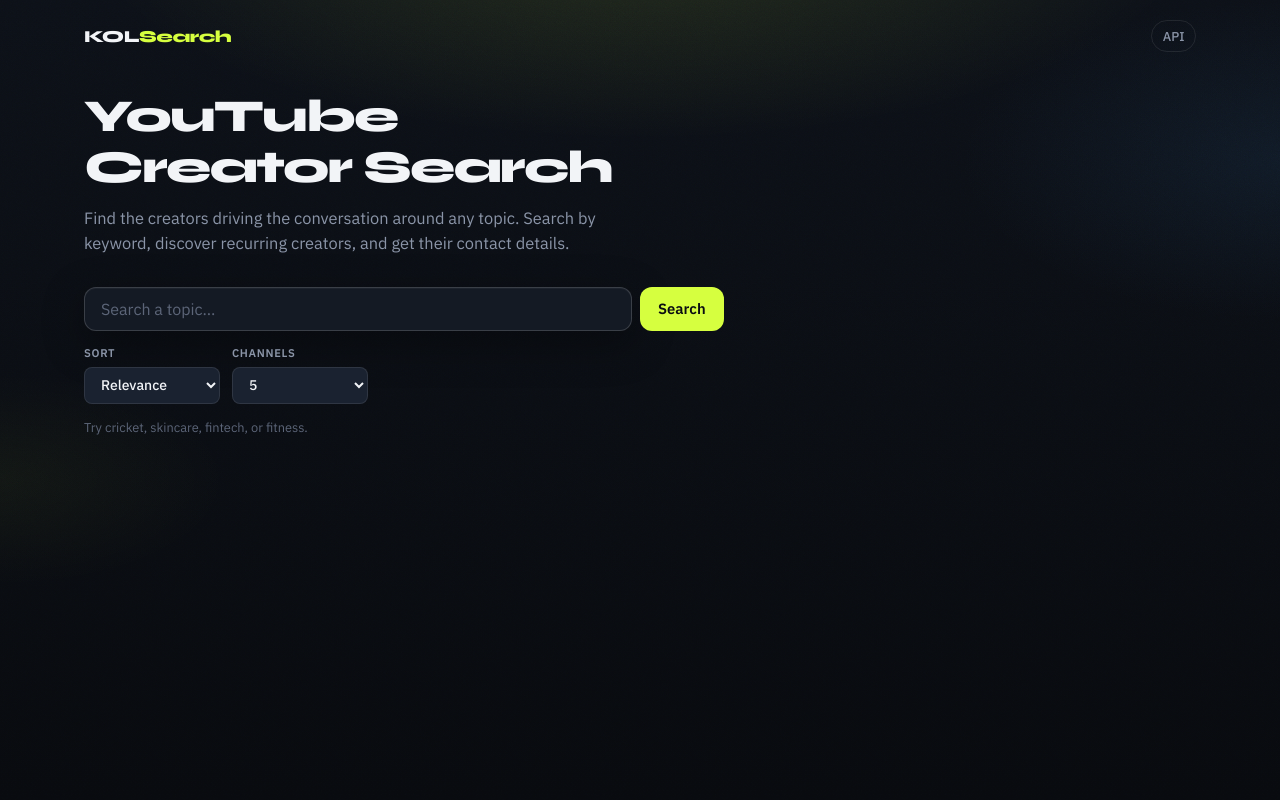
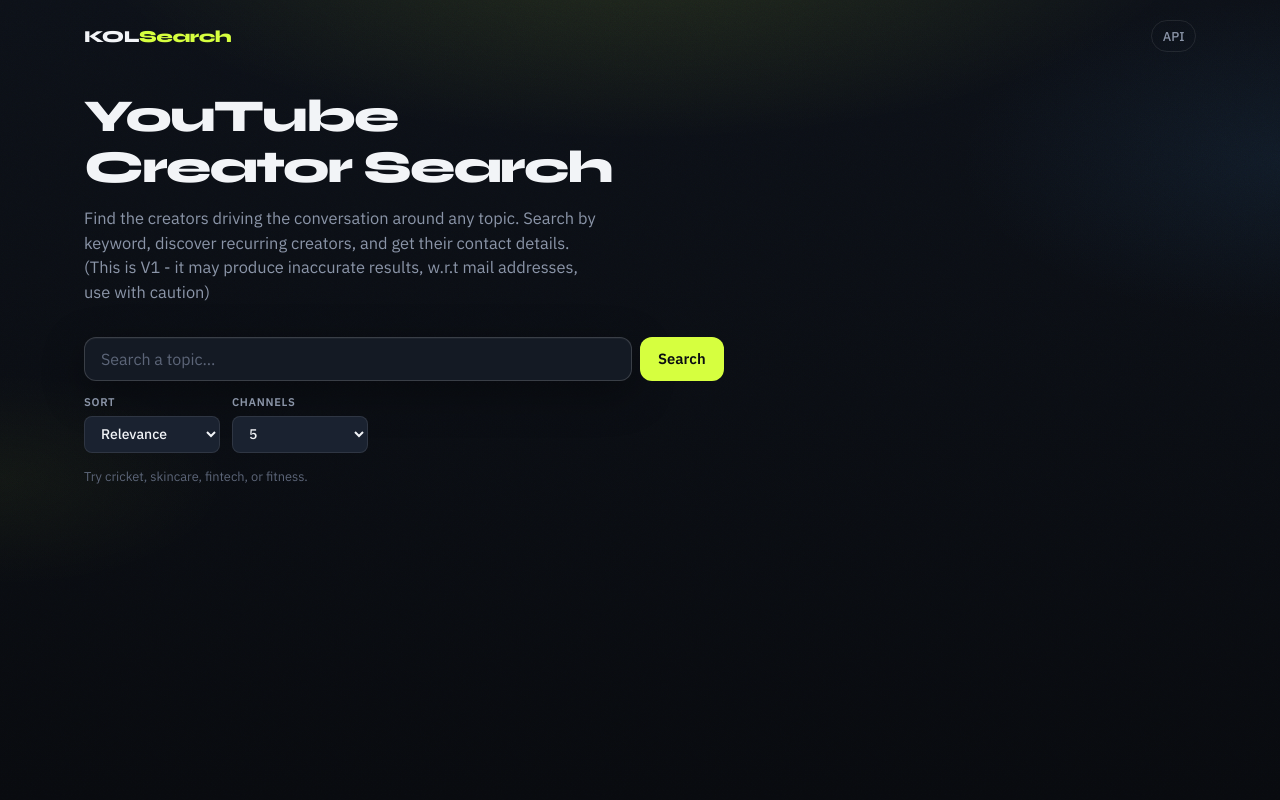
Before and after one commit to humannx2/kol-yt-search, a FastAPI app: page / in a window 1280 px wide. Run offline with FastAPI, Linux system fonts and the light colour scheme; some libraries are stand-ins or nearby versions.

Commit message:
small fix

```diff
--- a/app/templates/index.html
+++ b/app/templates/index.html
@@ -28,6 +28,8 @@
         <p class="hero-sub">
           Find the creators driving the conversation around any topic.
 Search by keyword, discover recurring creators, and get their contact details.
+(This is V1 - it may produce inaccurate results, w.r.t mail addresses,
+use with caution)
         </p>
       </section>
 
```
